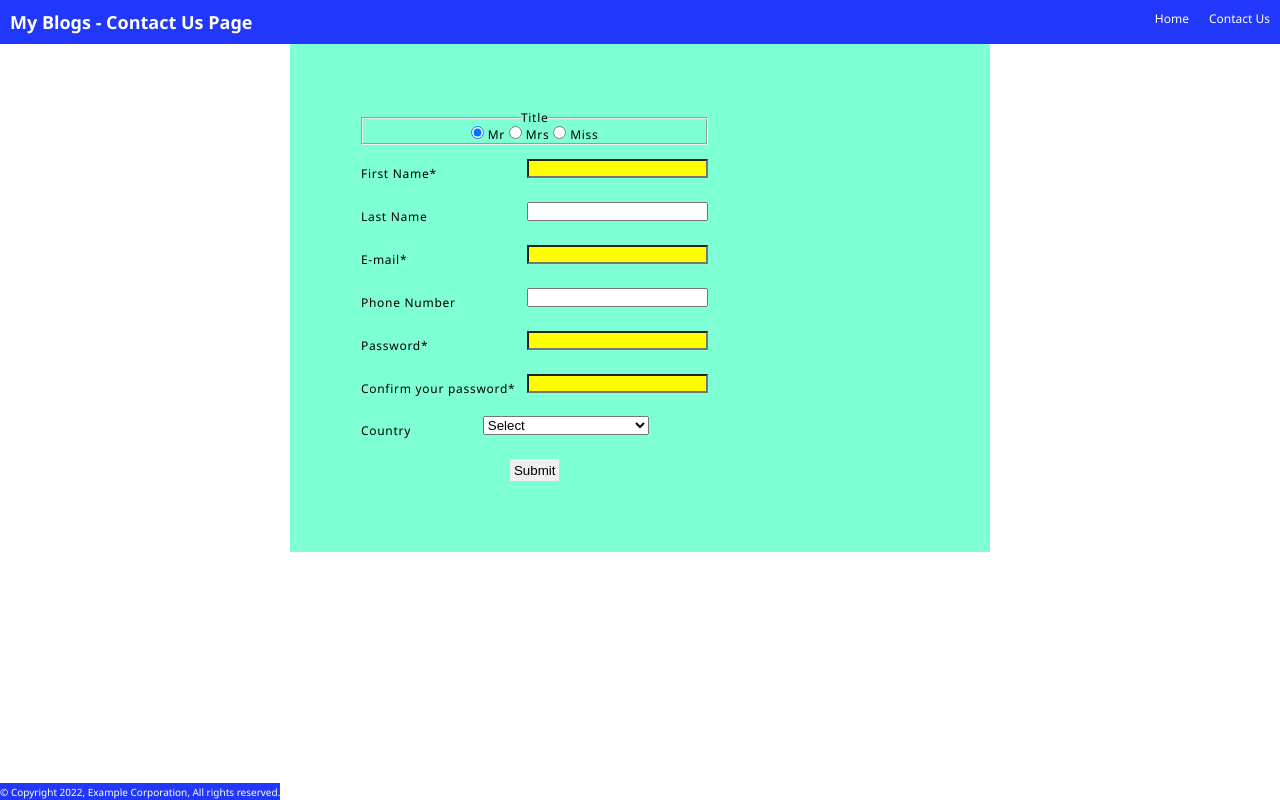
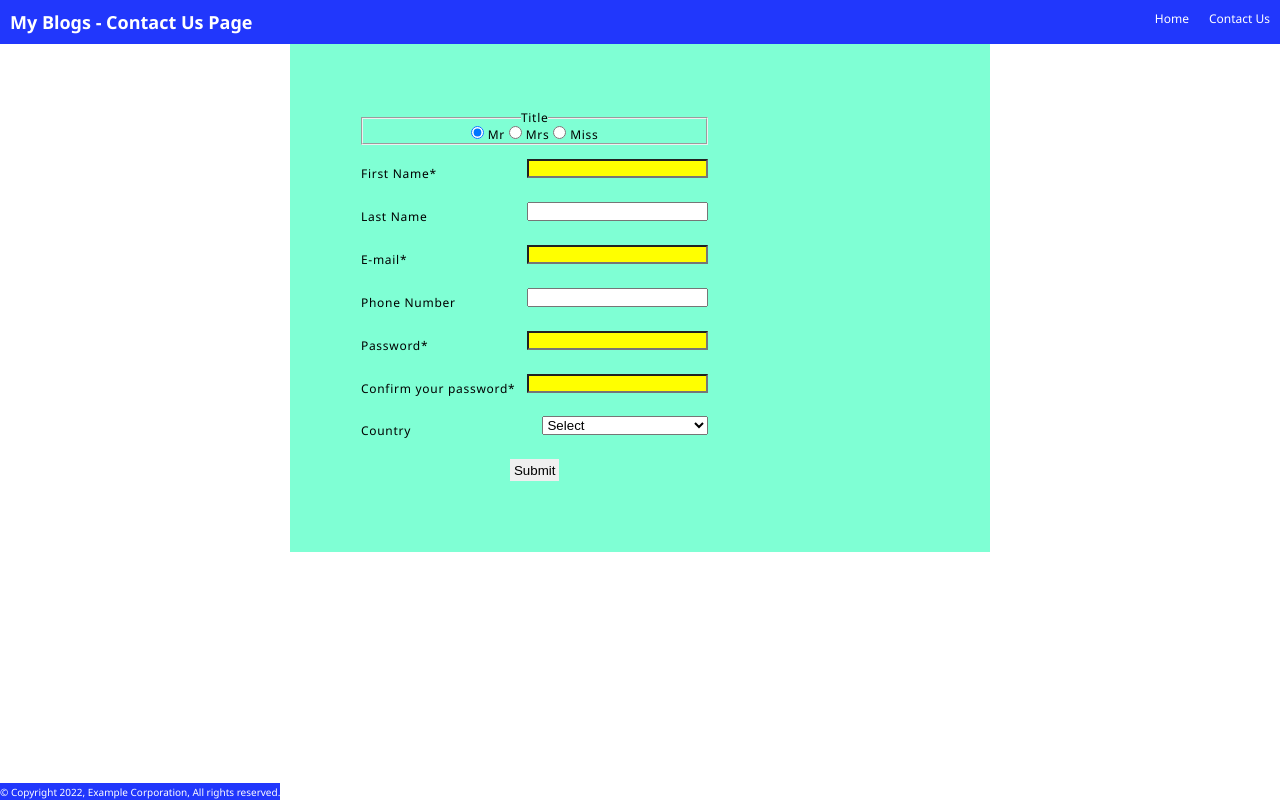
Before and after one commit to pesto-students/p8-sai-chaitanya-ankitguptaa, a plain HTML site: page Week-2/Assignment2.1/contactus.html in a window 1280 px wide. Drawn offline with Linux system fonts and the light colour scheme.

Commit message:
Select dropdown aligned.

```diff
--- a/Week-2/Assignment2.1/contactus.css
+++ b/Week-2/Assignment2.1/contactus.css
@@ -29,6 +29,10 @@ input:required {
     float: right;
 }
 
+.input-group > select {
+    float: right;
+}
+
 .input-group>label {
     margin-right: 1em;
     padding: .5em 0;
```
